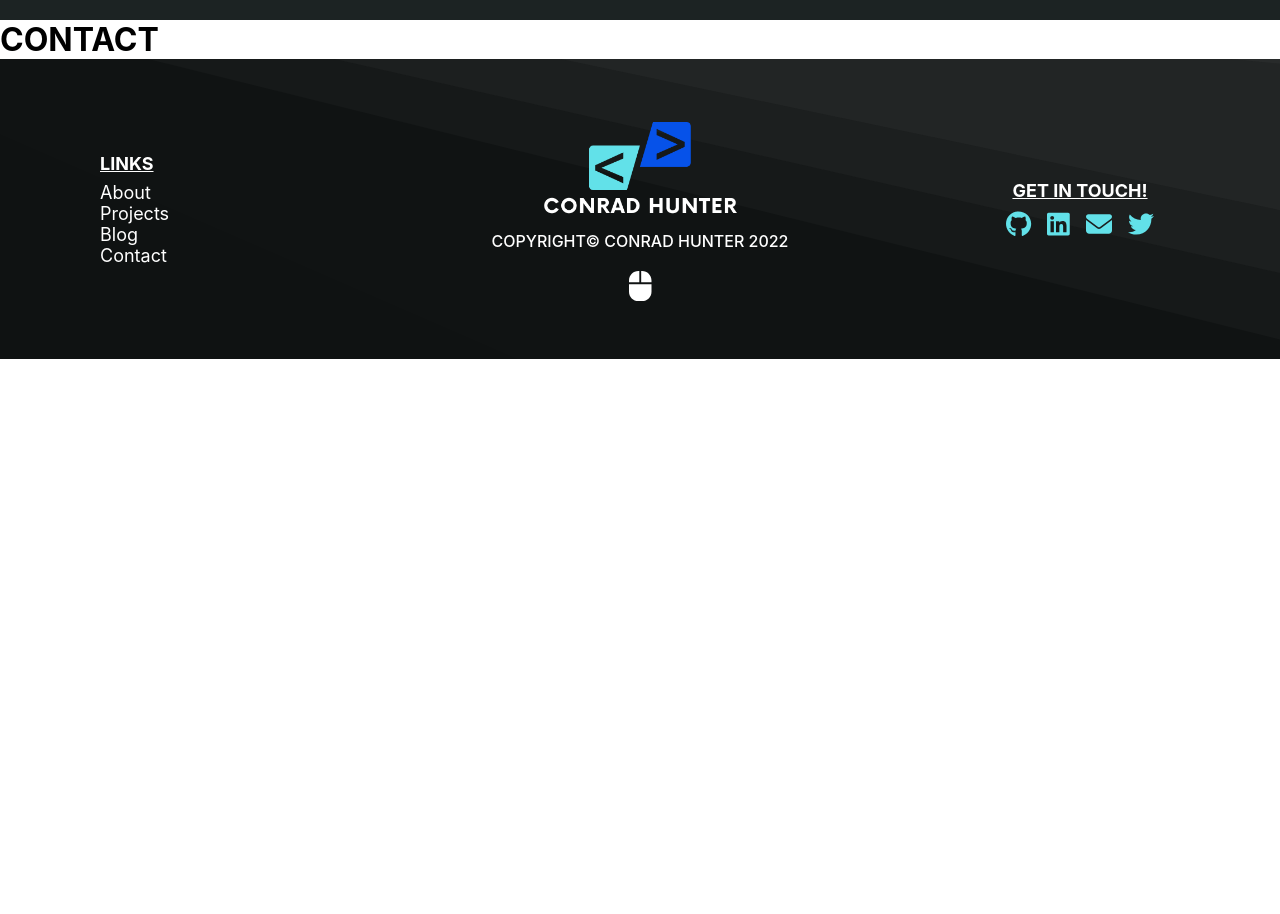
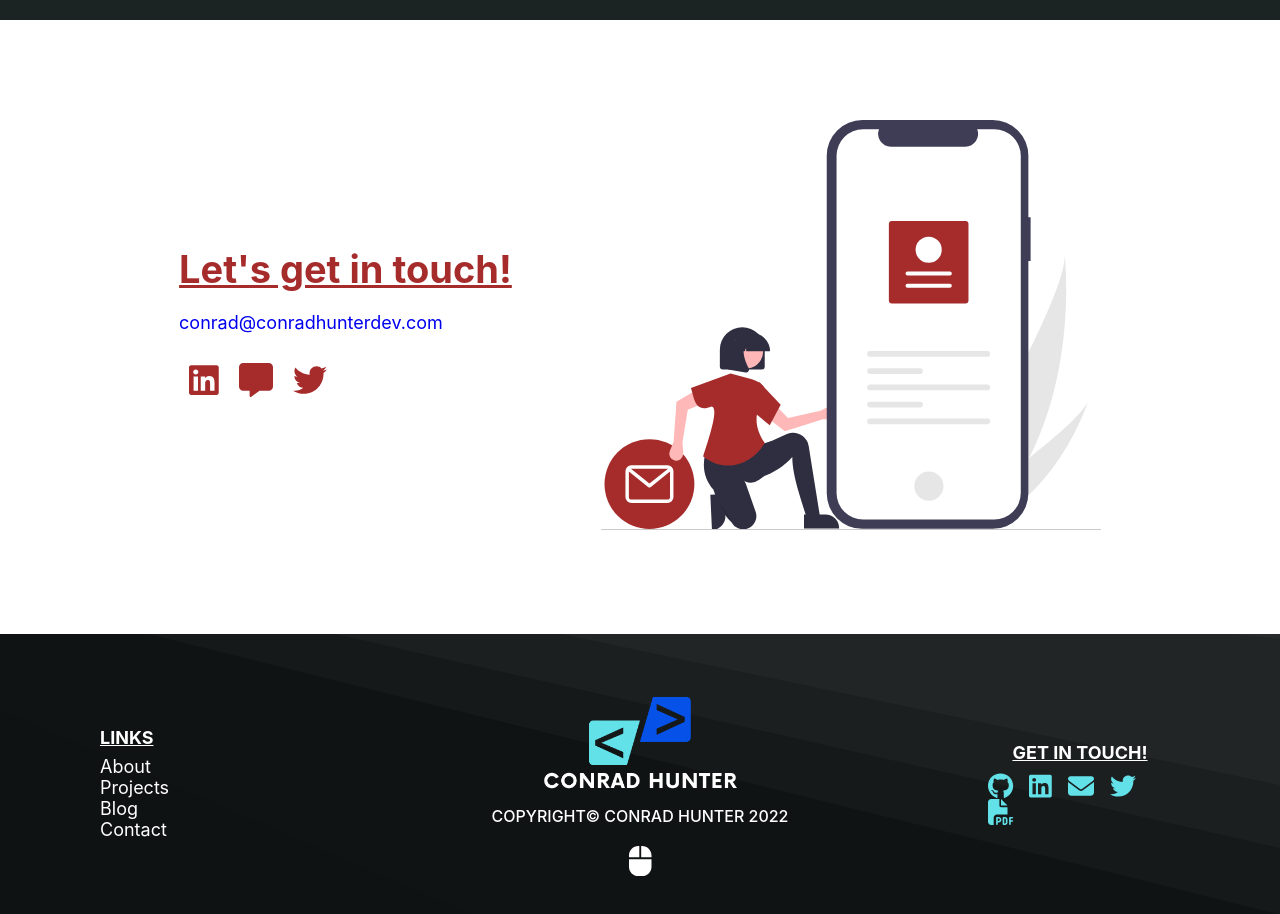
Before and after one commit to conradhunter/portfolio, a React (Create React App) app: page /contact in a window 1280 px wide. Shown: the part 780-1694 px from the top of the page. Before the commit the page ends 1139 px from the top, so only its background shows below. Built offline with nearby package versions, Linux system fonts and the light colour scheme.

Commit message:
commit for first netlify deploy

```diff
--- a/package.json
+++ b/package.json
@@ -11,9 +11,11 @@
     "@testing-library/jest-dom": "^5.16.4",
     "@testing-library/react": "^13.3.0",
     "@testing-library/user-event": "^13.5.0",
+    "firebase": "^9.9.0",
     "react": "^18.2.0",
     "react-dom": "^18.2.0",
     "react-router-dom": "^6.3.0",
+    "react-router-hash-link": "^2.4.3",
     "react-scripts": "5.0.1",
     "web-vitals": "^2.1.4"
   },
--- a/src/App.css
+++ b/src/App.css
@@ -14,6 +14,7 @@
   font-family: "Roboto Mono", monospace;
   font-family: "Roboto Slab", serif;
   font-family: inherit;
+  scroll-behavior: smooth;
 }
 
 .row {
--- a/src/Components/Footer/Footer.jsx
+++ b/src/Components/Footer/Footer.jsx
@@ -4,7 +4,7 @@ import './footer.css';
 import footerLogo from '../../Assets/trans.png';
 import { FontAwesomeIcon } from '@fortawesome/react-fontawesome';
 import { faGithub, faLinkedin, faTwitter } from '@fortawesome/free-brands-svg-icons';
-import { faComputerMouse, faEnvelope } from '@fortawesome/free-solid-svg-icons';
+import { faComputerMouse, faEnvelope, faFilePdf } from '@fortawesome/free-solid-svg-icons';
 
 const Footer = () => {
 
@@ -51,6 +51,7 @@ const Footer = () => {
                     <FontAwesomeIcon className="footer__icon" icon={faLinkedin} />
                     <FontAwesomeIcon className="footer__icon" icon={faEnvelope} />
                     <FontAwesomeIcon className="footer__icon" icon={faTwitter} />
+                    <FontAwesomeIcon className="footer__icon" icon={faFilePdf} />
                 </div>
             </div>
         </footer>
--- a/src/Components/Navigation Bar/Nav.jsx
+++ b/src/Components/Navigation Bar/Nav.jsx
@@ -4,7 +4,8 @@ import logo from "../../Assets/trans-words.png";
 import { Link } from "react-router-dom";
 import { FontAwesomeIcon } from "@fortawesome/react-fontawesome";
 import { faGithub, faLinkedin, faTwitter } from "@fortawesome/free-brands-svg-icons";
-import { faEnvelope, faEnvelopeSquare } from "@fortawesome/free-solid-svg-icons";
+import { faEnvelope, faFilePdf } from "@fortawesome/free-solid-svg-icons";
+import { HashLink } from "react-router-hash-link";
 
 const Nav = () => {
   return (
@@ -23,9 +24,9 @@ const Nav = () => {
               </Link>
             </li>
             <li>
-              <Link className="nav__bar--link" to="/projects">
+              <HashLink className="nav__bar--link" to="/#projects__blurb--container">
                 Projects
-              </Link>
+              </HashLink>
             </li>
             <li>
               <Link className="nav__bar--link" to="/blog">
@@ -55,6 +56,9 @@ const Nav = () => {
             <a href="">
                 <FontAwesomeIcon className="home__icon" icon={faTwitter} />
             </a>
+            <a href="">
+                <FontAwesomeIcon className="home__icon" icon={faFilePdf} />
+            </a>
         </div>
         <p id="about__me--para">Always Learning 📚 I love travelling ⛰️ I spend my time skiing and coding ⛷️</p>
       </div>
--- a/src/Pages/about-page/About.jsx
+++ b/src/Pages/about-page/About.jsx
@@ -1,11 +1,58 @@
-import React from 'react';
+import React from "react";
+import "./about.css";
 
 const About = () => {
-    return (
-        <div>
-            <h1>ABOUT</h1>
-        </div>
-    );
-}
+  return (
+    <main id="about__me--page">
+      <div className="row">
+        <h1 id="about__me--main-heading">My Life</h1>
+        <section className="story__container">
+          <h3 className="about__headings">My Story</h3>
+          <p className="about__page--para">
+            Lorem ipsum, dolor sit amet consectetur adipisicing elit. Laudantium
+            quisquam hic libero quas omnis mollitia atque maiores, voluptatibus
+            iure delectus id officiis vero? Quidem, enim nam consequuntur
+            ducimus, provident minima hic tenetur labore neque explicabo facilis
+            illum. Voluptate tempore numquam illo odit. Facilis illo, reiciendis
+            quod natus dignissimos adipisci sapiente!
+          </p>
+        </section>
+        <section className="story__container">
+          <h3 className="about__headings">Me As a person</h3>
+          <p className="about__page--para">
+            Lorem ipsum, dolor sit amet consectetur adipisicing elit. Laudantium
+            quisquam hic libero quas omnis mollitia atque maiores, voluptatibus
+            iure delectus id officiis vero? Quidem, enim nam consequuntur
+            ducimus, provident minima hic tenetur labore neque explicabo facilis
+            illum. Voluptate tempore numquam illo odit. Facilis illo, reiciendis
+            quod natus dignissimos adipisci sapiente!
+          </p>
+        </section>
+        <section className="story__container">
+          <h3 className="about__headings">My Dev Story</h3>
+          <p className="about__page--para">
+            Lorem ipsum, dolor sit amet consectetur adipisicing elit. Laudantium
+            quisquam hic libero quas omnis mollitia atque maiores, voluptatibus
+            iure delectus id officiis vero? Quidem, enim nam consequuntur
+            ducimus, provident minima hic tenetur labore neque explicabo facilis
+            illum. Voluptate tempore numquam illo odit. Facilis illo, reiciendis
+            quod natus dignissimos adipisci sapiente!
+          </p>
+        </section>
+        <section className="story__container">
+          <h3 className="about__headings">Me as a colleague</h3>
+          <p className="about__page--para">
+            Lorem ipsum, dolor sit amet consectetur adipisicing elit. Laudantium
+            quisquam hic libero quas omnis mollitia atque maiores, voluptatibus
+            iure delectus id officiis vero? Quidem, enim nam consequuntur
+            ducimus, provident minima hic tenetur labore neque explicabo facilis
+            illum. Voluptate tempore numquam illo odit. Facilis illo, reiciendis
+            quod natus dignissimos adipisci sapiente!
+          </p>
+        </section>
+      </div>
+    </main>
+  );
+};
 
 export default About;
--- a/src/Pages/about-page/about.css
+++ b/src/Pages/about-page/about.css
@@ -0,0 +1,19 @@
+#about__me--page {
+    padding: 100px 0;
+}
+
+#about__me--main-heading {
+  color: #a62c2c;
+  font-size: 40px;
+  margin-bottom: 20px;
+  text-decoration: underline;
+}
+
+.story__container {
+    margin-bottom: 50px;
+}
+
+.about__headings {
+    color: #a62c2c;
+    font-size: 22px;
+}
--- a/src/Pages/contact-page/Contact.jsx
+++ b/src/Pages/contact-page/Contact.jsx
@@ -1,11 +1,48 @@
-import React from 'react';
+import { faLinkedin, faTwitter } from "@fortawesome/free-brands-svg-icons";
+import { faMessage } from "@fortawesome/free-solid-svg-icons";
+import { FontAwesomeIcon } from "@fortawesome/react-fontawesome";
+import React from "react";
+import "./contact.css";
+import undrawContact from '../../Assets/undraw-contact.svg';
 
 const Contact = () => {
-    return (
-        <div>
-            <h1>CONTACT</h1>
+  return (
+    <main id="contact__page">
+      <div className="row">
+        <div id="contact__content--container">
+          <div id="contact__info--container">
+            <h1 id="contact__heading">Let's get in touch!</h1>
+            <a id="contact__email--link" href="mailto:conrad@conradhunterdev.com">
+              conrad@conradhunterdev.com
+            </a>
+            <ul id="contact__page--link-list">
+              <li>
+                <a className="contact__page--links" href="">
+                  <FontAwesomeIcon
+                    className="contact__icon"
+                    icon={faLinkedin}
+                  />
+                </a>
+              </li>
+              <li>
+                <a className="contact__page--links" href="">
+                  <FontAwesomeIcon className="contact__icon" icon={faMessage} />
+                </a>
+              </li>
+              <li>
+                <a className="contact__page--links" href="">
+                  <FontAwesomeIcon className="contact__icon" icon={faTwitter} />
+                </a>
+              </li>
+            </ul>
+          </div>
+          <figure id="contact__img--wrapper">
+            <img id="contact__img" src={undrawContact} alt="" />
+          </figure>
         </div>
-    );
-}
+      </div>
+    </main>
+  );
+};
 
 export default Contact;
--- a/src/Pages/contact-page/contact.css
+++ b/src/Pages/contact-page/contact.css
@@ -0,0 +1,37 @@
+#contact__page {
+    padding: 100px 0;
+}
+
+#contact__content--container {
+    display: flex;
+    align-items: center;
+    justify-content: space-evenly;
+}
+
+#contact__heading {
+    font-size: 38px;
+    color: #a62c2c;
+    text-decoration: underline;
+    margin-bottom: 20px;
+}
+
+#contact__img {
+    max-width: 500px;
+}
+
+#contact__email--link {
+    text-decoration: none;
+    font-size: 18px;
+}
+
+#contact__page--link-list {
+    list-style-type: none;
+    display: flex;
+    margin-top: 20px;
+}
+
+.contact__icon {
+    font-size: 34px;
+    color: #a62c2c;
+    padding: 10px;
+}
--- a/src/Pages/home-page/home.css
+++ b/src/Pages/home-page/home.css
@@ -35,12 +35,11 @@
 
 .skills__heading {
   font-size: 18px;
-  text-decoration: underline;
   margin-bottom: 10px;
 }
 
 #skills__container {
-  margin-bottom: 16px;
+  margin-bottom: 20px;
 }
 
 #right__container {
@@ -95,17 +94,18 @@
   justify-content: space-around;
   align-items: center;
   border-bottom: 1px solid #000000;
-  margin-top: 40px;
-  padding-bottom: 40px;
+  margin-top: 100px;
+  padding-bottom: 100px;
 }
 
 .project__name {
-    font-size: 30px;
+    font-size: 38px;
     margin-bottom: 20px;
 }
 
 .project__blurb {
     max-width: 420px;
+    font-size: 18px;
     margin-bottom: 20px;
 }
 
@@ -140,6 +140,7 @@
   border: none;
   font-size: 18px;
   color: #ffffff;
+  font-weight: 600;
 }
 .project__link::before {
   content: "";
```
Also changed, not shown: src/firebase.js (added, +21 -0 lines), src/Assets/undraw-contact.svg (added), 1 other file (tests, documents, lock files or other folders).
